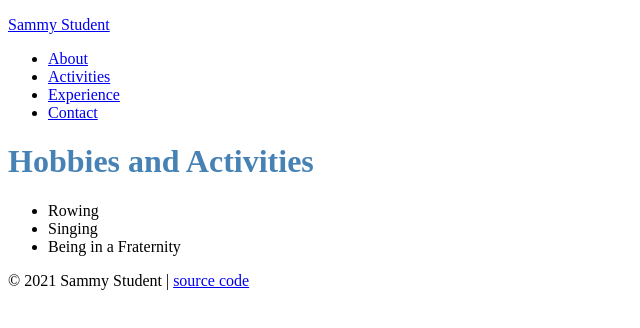
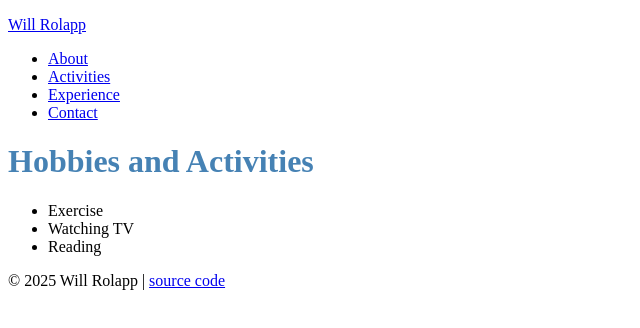
Before and after one commit to wrolapp/my_website, a plain HTML site: page activities.html in a window 1280 px wide. Shown: the whole page, without its empty margins (0-640 px from the left). Drawn offline with Linux system fonts and the light colour scheme.

Commit message:
Update activities.html

```diff
--- a/activities.html
+++ b/activities.html
@@ -2,12 +2,12 @@
 <html>
   <head>
     <meta charset="utf-8">
-    <title>Sammy Student | Work hard, play hard</title>
+    <title>Will Rolapp | Work hard, play hard</title>
     <link rel="stylesheet" href="stylesheets/sammy-style.css">
   </head>
   <body>
     <header>
-      <p><a href="index.html">Sammy Student</a></p>
+      <p><a href="index.html">Will Rolapp</a></p>
       <nav>
         <ul>
           <li><a href="about.html">About</a></li>
@@ -21,14 +21,14 @@
     <div class="page">
       <h1>Hobbies and Activities</h1>
       <ul>
-        <li>Rowing</li>
-        <li>Singing</li>
-        <li>Being in a Fraternity</li>
+        <li>Exercise</li>
+        <li>Watching TV</li>
+        <li>Reading</li>
       </ul>
     </div>
 
     <footer>
-      <p>&copy; 2021 Sammy Student |
+      <p>&copy; 2025 Will Rolapp |
         <a href="https://github.com/prof-rossetti/student-site">source code</a>
       </p>
     </footer>
```
